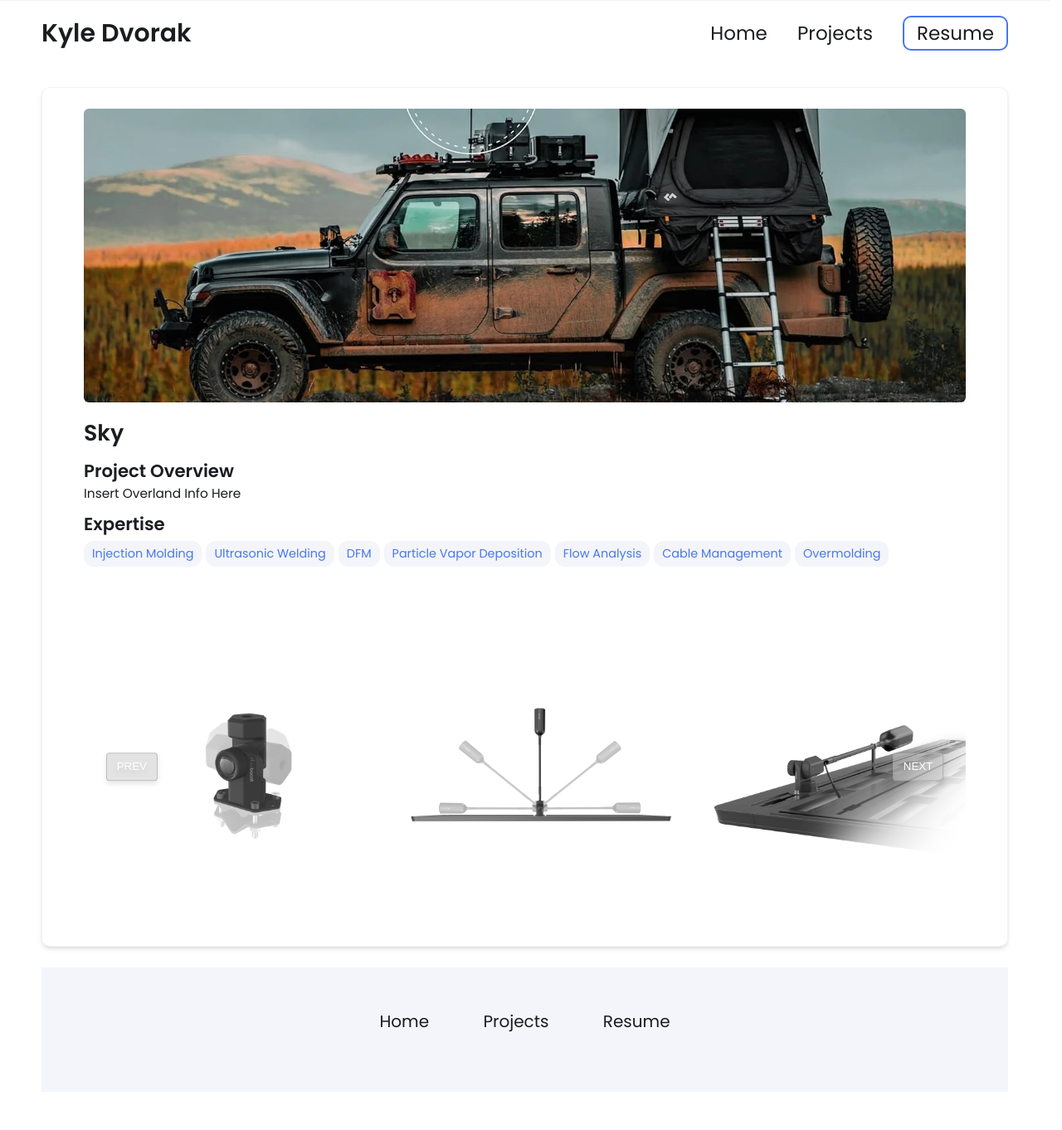
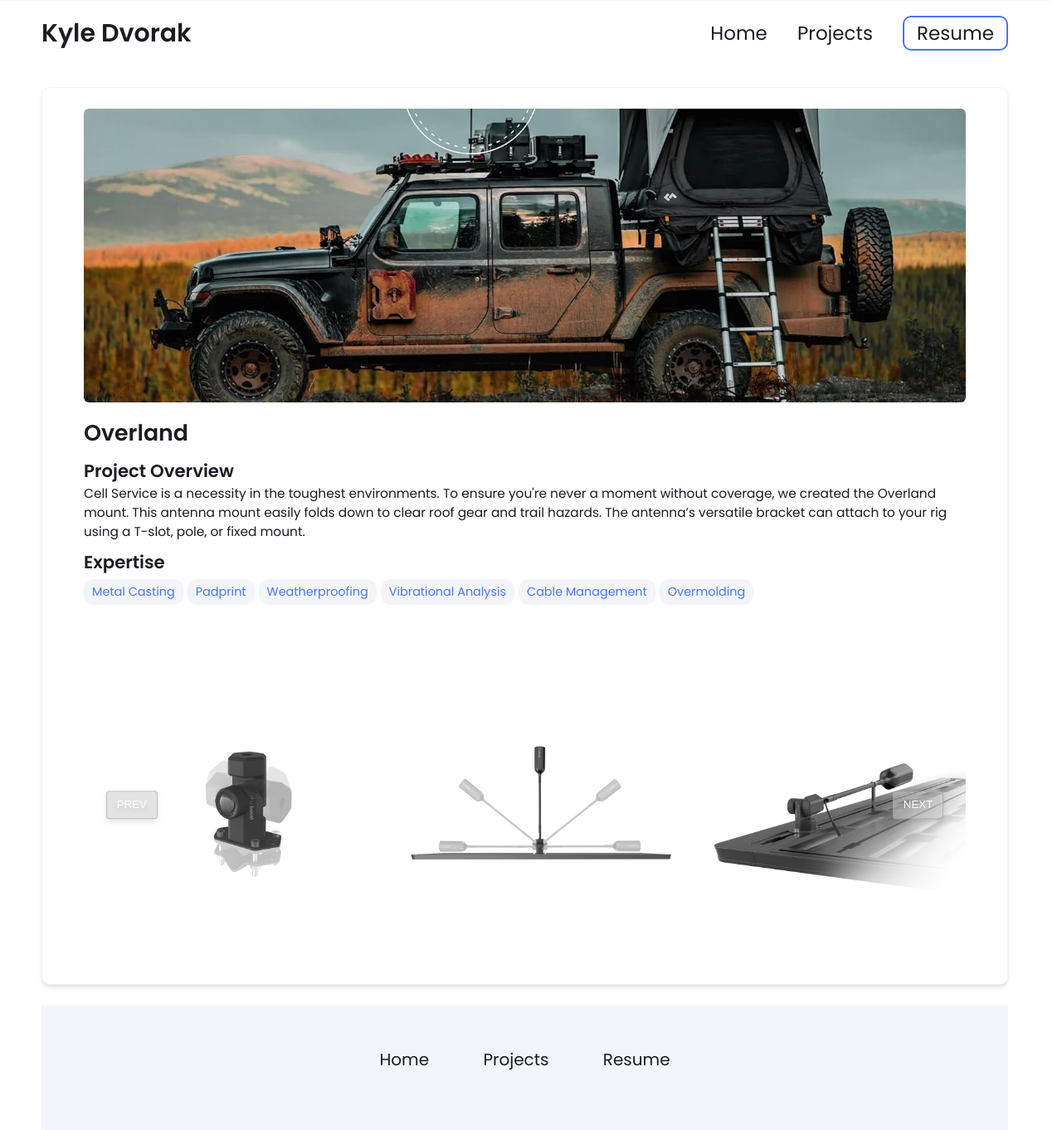
Before and after one commit to kylegdvorak/kylegdvorak.github.io, a Jekyll site: the page built from _projects/Overland/index.md, in a window 1280 px wide. Shown: the whole page at 83% size. Built offline with Jekyll 4.4.1, drawn with Linux system fonts in a browser that asks for light colours; before the commit the page ends 1316 px from its top, so only the background shows below that.

Commit message:
Update index.md

```diff
--- a/_projects/Overland/index.md
+++ b/_projects/Overland/index.md
@@ -1,13 +1,12 @@
 ---
 layout: post
-title: Sky
-description: Insert Overland Info Here
+title: Overland
+description: Cell Service is a necessity in the toughest environments. To ensure you're never a moment without coverage, we created the Overland mount. This antenna mount easily folds down to clear roof gear and trail hazards. The antenna’s versatile bracket can attach to your rig using a T-slot, pole, or fixed mount.
 skills:
-  - Injection Molding
-  - Ultrasonic Welding
-  - DFM
-  - Particle Vapor Deposition
-  - Flow Analysis
+  - Metal Casting
+  - Padprint
+  - Weatherproofing
+  - Vibrational Analysis
   - Cable Management
   - Overmolding
 
```
